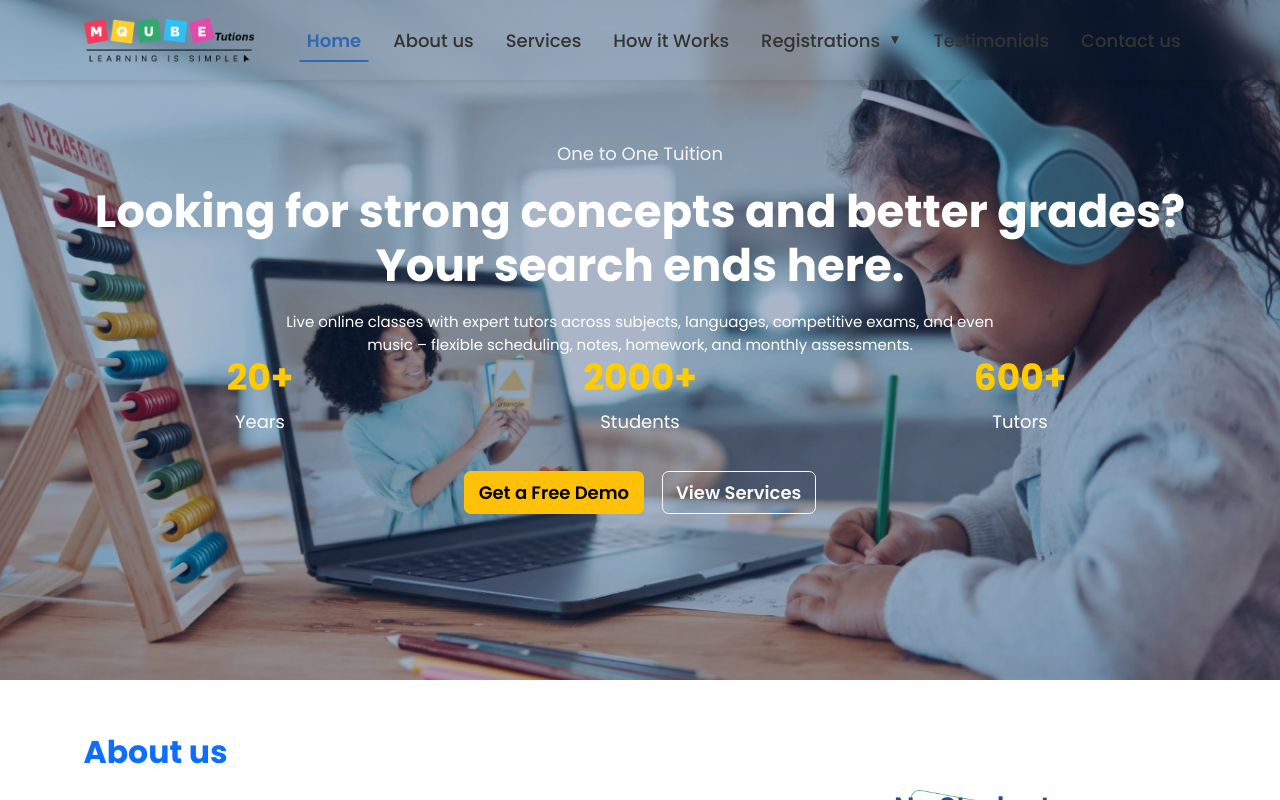
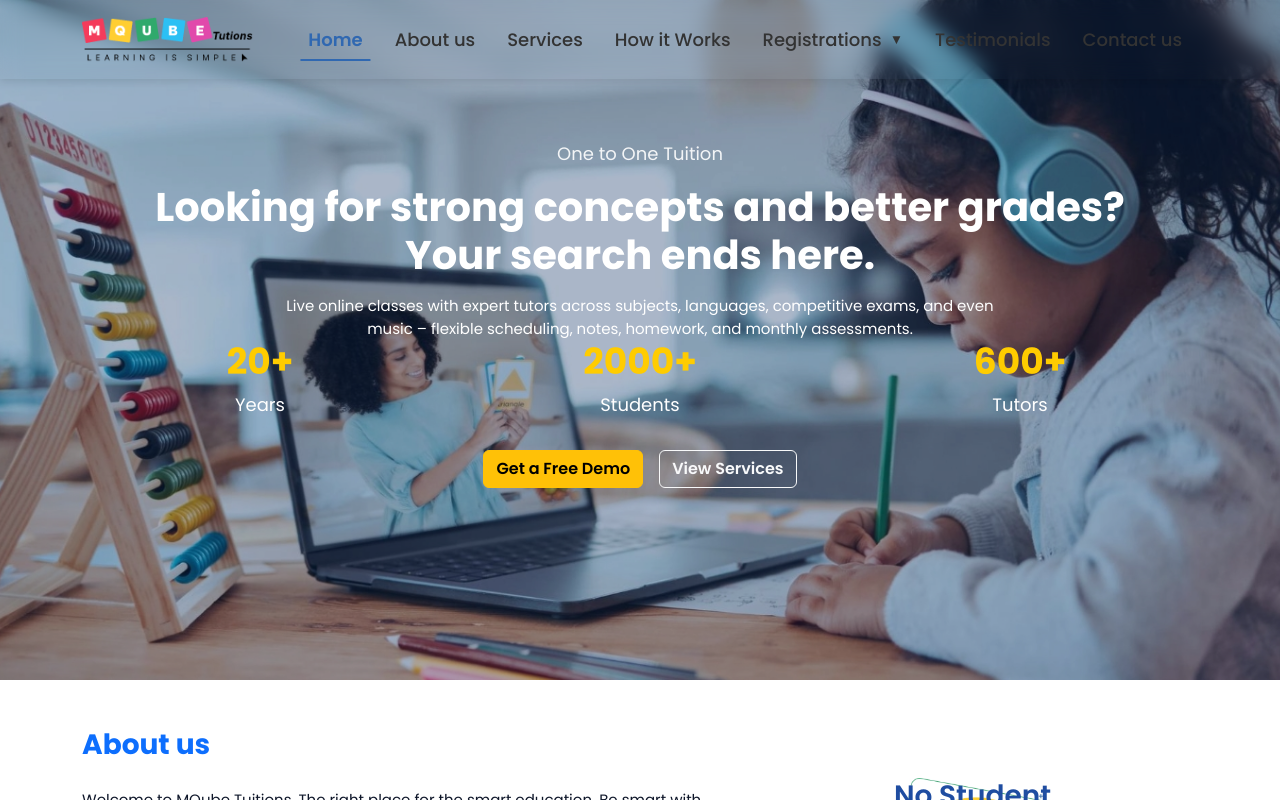
Before and after one commit to Shyam-3/mqube-react, a React (Vite) app: page / in a window 1280 px wide. Built offline with nearby package versions, Linux system fonts and the light colour scheme.

Commit message:
font size

```diff
--- a/src/index.css
+++ b/src/index.css
@@ -1,7 +1,7 @@
 :root {
   font-family: 'Poppins', system-ui, -apple-system, BlinkMacSystemFont, 'Segoe UI', sans-serif;
-  /* line-height: 1.6;
-  font-weight: 400; */
+  line-height: 1.6;
+  font-weight: 400;
   color: #0f172a;
   background-color: #ffffff;
   font-synthesis: none;
@@ -11,8 +11,8 @@
 }
 
 html {
-  /* Slightly larger base size for readability */
-  font-size: 18px;
+  /* Standard base size for consistency */
+  font-size: 16px;
 }
 
 * {
```
